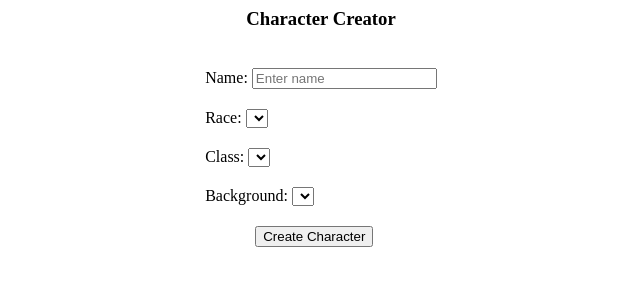
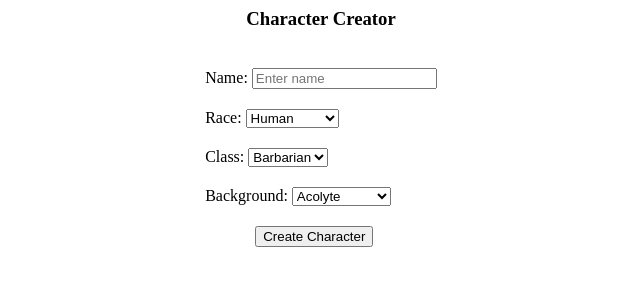
Before and after one commit to fusion407/DnD-Character-Creator, a plain HTML site: page index.html in a window 1280 px wide. Both pictures are taken after a click on the button "New Character". Shown: the part 69-354 px from the top of the page, without its empty margins (319-959 px from the left). Drawn offline with Linux system fonts and the light colour scheme.

Commit message:
added options to dropdowns

```diff
--- a/index.html
+++ b/index.html
@@ -26,17 +26,56 @@
                 </div>
                 <div class="field">
                     <label for="race">Race:</label>
-                    <select id="race" name="race"></select>
+                    <select id="race" name="race">
+                        <option value="human">Human</option>
+                        <option value="dwarf">Dwarf</option>
+                        <option value="dragonborn">Dragonborn</option>
+                        <option value="elf">Elf</option>
+                        <option value="gnome">Gnome</option>
+                        <option value="half-elf">Half-Elf</option>
+                        <option value="halfling">Halfling</option>
+                        <option value="half-orc">Half-Orc</option>
+                        <option value="tiefling">Tiefling</option>
+
+                    </select>
+
                     <small></small>
                 </div>
                 <div class="field">
                     <label for="class">Class:</label>
-                    <select id="class" name="class"></select>
+                    <select id="class" name="class" placeholder="Enter class">
+                        <option value="barbarian">Barbarian</option>
+                        <option value="bard">Bard</option>
+                        <option value="cleric">Cleric</option>
+                        <option value="druid">Druid</option>
+                        <option value="fighter">Fighter</option>
+                        <option value="monk">Monk</option>
+                        <option value="paladin">Paladin</option>
+                        <option value="ranger">Ranger</option>
+                        <option value="rogue">Rogue</option>
+                        <option value="sorcerer">Sorcerer</option>
+                        <option value="warlock">Warlock</option>
+                        <option value="wizard">Wizard</option>
+                    </select>
                     <small></small>
                 </div>
                 <div class="field">
                     <label for="Background">Background:</label>
-                    <select id="background" name="background"></select>
+                    <select id="background" name="background" placeholder="Enter background">
+                        <option value="acolyte">Acolyte</option>
+                        <option value="charlatan">Charlatan</option>
+                        <option value="criminal">Criminal</option>
+                        <option value="entertainer">Entertainer</option>
+                        <option value="folk-hero">Folk Hero</option>
+                        <option value="guild-artisan">Guild Artisan</option>
+                        <option value="hermit">Hermit</option>
+                        <option value="noble">Noble</option>
+                        <option value="outlander">Outlander</option>
+                        <option value="sage">Sage</option>
+                        <option value="sailor">Sailor</option>
+                        <option value="soldier">Soldier</option>
+                        <option value="urchin">Urchin</option>
+                    </select>
                     <small></small>
                 </div>
                 <div>
```
